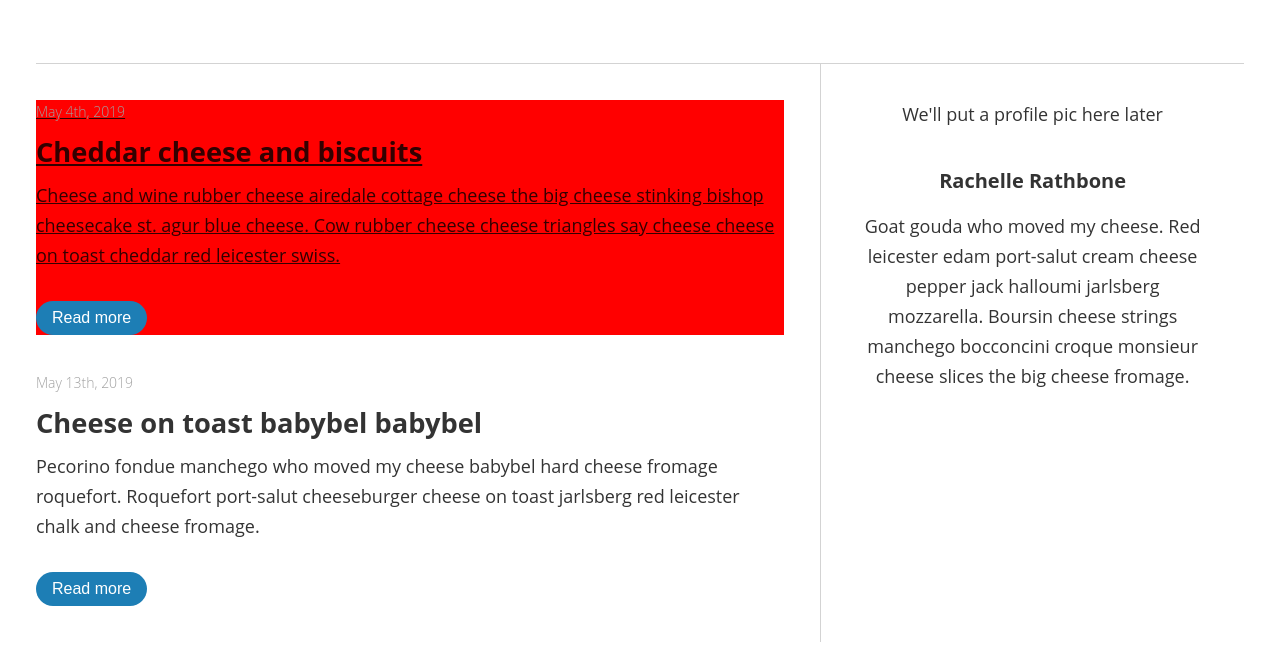
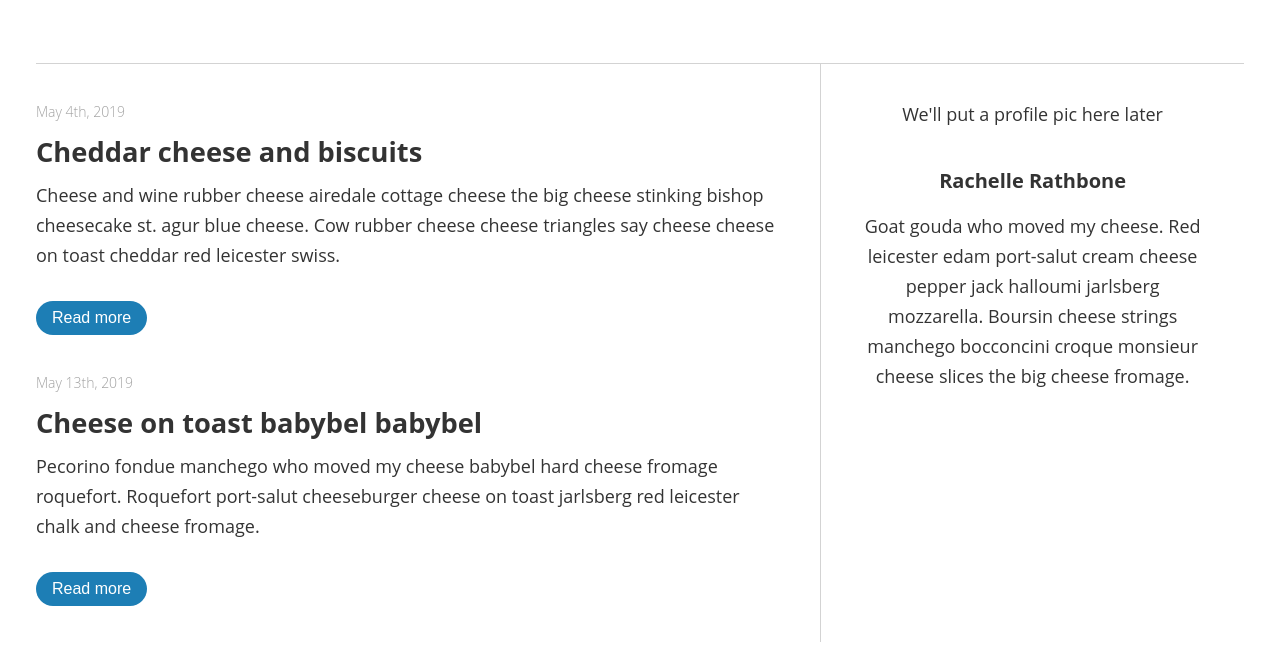
Before and after one commit to PacktPublishing/starter-blog, a Gatsby site: page / in a window 1280 px wide. Shown: the part 149-800 px from the top of the page. Built offline with nearby package versions, Linux system fonts and the light colour scheme; Gatsby itself is replaced by a stand-in of ours.

Commit message:
remove style

```diff
--- a/src/pages/index.js
+++ b/src/pages/index.js
@@ -5,10 +5,6 @@ import Layout from '../components/layout'
 
 class BlogIndex extends React.Component {
   render() {
-    const style = {
-      background: 'red',
-      textDecoration: 'underline'
-    }
     return (
       <Layout
         title="Starter Blog"
@@ -16,7 +12,7 @@ class BlogIndex extends React.Component {
       >
         <div className="blog-container">
           <section>
-            <div className="post-summary" style={style}>
+            <div className="post-summary">
               <p>May 4th, 2019</p>
               <h2>Cheddar cheese and biscuits</h2>
               <p>Cheese and wine rubber cheese airedale cottage cheese the
```
